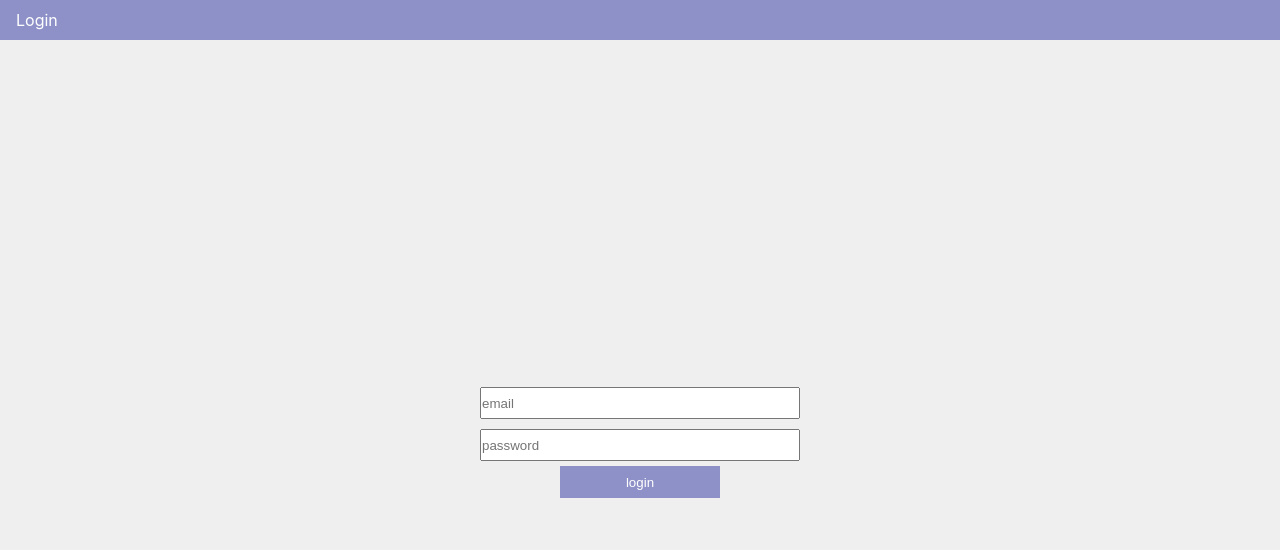
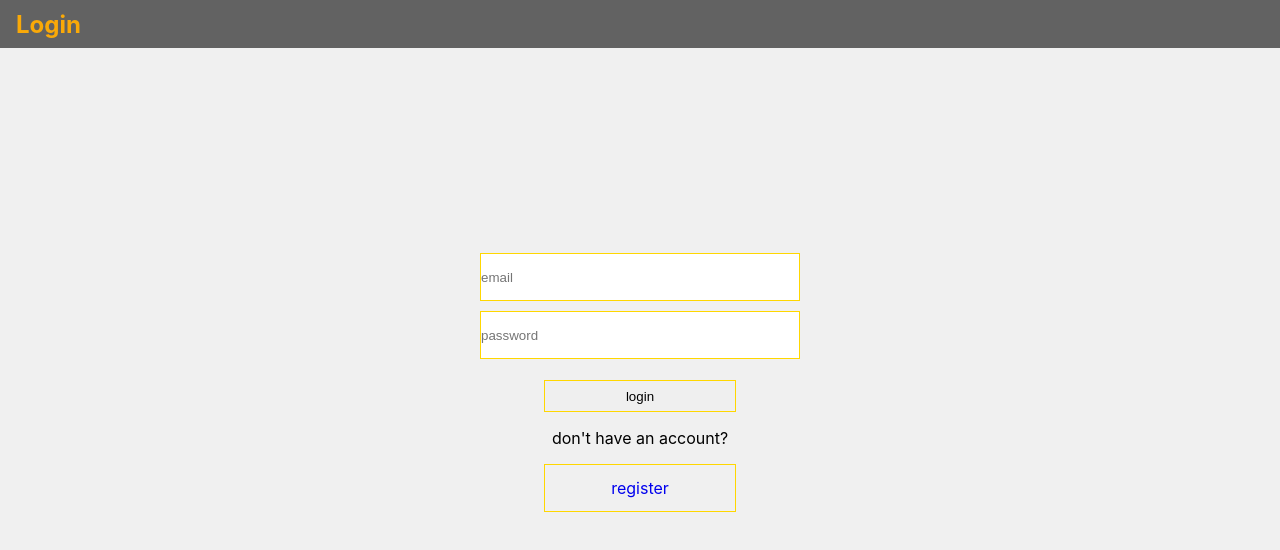
Before and after one commit to Russellgrd/dailyblogs, a React (Vite) app: page /login in a window 1280 px wide. Shown: the top 550 px of the page. Built offline with nearby package versions, Linux system fonts and the light colour scheme; no server answers.

Commit message:
added some placeholder styling to nav bar as well as login and register forms

```diff
--- a/src/components/Home.tsx
+++ b/src/components/Home.tsx
@@ -13,8 +13,7 @@ const Home = () => {
 
     return (
         <div className="home">
-            <h1 className="homeHeading">Blogs</h1>
-            <img className='homeBackground' src={homeBackground} alt="notebook" />
+            <h1 className='homeHeading'>Daily Blogs</h1>
         </div>
     )
 }
--- a/src/components/Login.tsx
+++ b/src/components/Login.tsx
@@ -2,6 +2,7 @@ import { useState } from "react";
 import { useFormik } from 'formik'
 import { loginSchema } from '../Validation/UserValidation';
 import { useNavigate } from 'react-router-dom';
+import { Link } from "react-router-dom";
 
 const Login = () => {
 
@@ -63,6 +64,8 @@ const Login = () => {
                 />
                 <button type="submit">login</button>
             </form>
+            <p>don't have an account?</p>
+            <Link className="loginRegisterButton" to="/register">register</Link>
         </div>
     )
 }
--- a/src/components/Nav.tsx
+++ b/src/components/Nav.tsx
@@ -27,7 +27,7 @@ const Nav = () => {
         <ul className="nav">
             {userContext?.user?.email ?
                 <li className="navChild">
-                    <Link to='/logout'>Logout</Link>
+                    <Link to='/logout'>logout</Link>
                 </li> : <li className="navChild">
                     <Link to='/login'>Login</Link>
                 </li>
@@ -35,14 +35,14 @@ const Nav = () => {
 
             {userContext?.user?.email &&
                 <li className="navChild">
-                    <Link to='/posts'>Posts</Link>
+                    <Link to='/posts'>posts</Link>
                 </li>}
 
             {userContext?.user?.email &&
                 <li className="navChild">
                     <Link to='/submitblog'>submit post</Link>
                 </li>}
-            {userContext?.user?.email && <p>{userContext?.user?.email}</p>}
+            {userContext?.user?.email && <p className="navUserEmail">{userContext?.user?.email}</p>}
         </ul>
 
     )
--- a/src/components/Posts.tsx
+++ b/src/components/Posts.tsx
@@ -1,4 +1,4 @@
-import { useEffect, useState, useContext } from 'react'
+import { useEffect, useState, useContext, ReactHTMLElement } from 'react'
 import moment from 'moment';
 import { UserContext } from '../context/UserContext';
 import { useIsAuth } from '../helpers/useIsAuth';
@@ -32,16 +32,21 @@ const Posts = () => {
     }, []);
 
 
+    const handleBlogDelete = (e: React.MouseEvent<HTMLElement>) => {
+        console.log(e.target);
+    }
 
     return (
         <div className='posts'>
-            <h1>Posts</h1>
+
             {blogs && blogs.map((blog: { _id: string, blogTitle: string, blogBody: string, blogImageName: string, createdAt: string, email: string }) =>
                 <div className='post' key={blog._id}>
                     <h1 className='postHeading'>{blog.blogTitle}</h1>
                     <p>Written {moment(blog.createdAt).format('DD-MM-YYYY HH:mm')} by {blog.email.split("@")[0]}</p>
                     <p className='postBody'> {blog.blogBody} </p>
                     {blog.blogImageName && <img className='postImage' src={"http://localhost:3000/images/" + blog.blogImageName} />}
+                    {/* {userContext.user.email === blog.email ? <button onClick={(e) => { handleBlogDelete(e) }}> delete </button> : null}
+                    {JSON.stringify({ emailUserContext: userContext.user.email, emailBlogDatabase: blog.email })} */}
                 </div>
             )}
         </div>
--- a/src/components/SubmitBlog.tsx
+++ b/src/components/SubmitBlog.tsx
@@ -64,6 +64,9 @@ const SubmitBlog = () => {
                     onBlur={formik.handleBlur}
                     onChange={formik.handleChange}
                 />
+                <label className='blogFileButton' htmlFor='blogImage'>
+                    add image
+                </label>
                 <input
                     className='blogFile'
                     typeof='file'
--- a/src/index.css
+++ b/src/index.css
@@ -9,7 +9,7 @@
 html {
   font-weight: 16px;
   font-family: Inter, system-ui, Avenir, Helvetica, Arial, sans-serif;
-  background-color: #efefef;
+  background-color: #efefefe4;
 }
 
 .wrapper {
@@ -18,19 +18,21 @@ html {
   display: flex;
   flex-direction: column;
   align-items: center;
+
 }
 
 
 .nav {
-  height: 5vh;
+  height: 6vh;
+  position: fixed;
   padding-left: 1rem;
   display: flex;
   align-items: center;
   width: 100%;
   min-height: 5vh;
-  background-color: rgba(93, 99, 181, 0.665);
   align-items: center;
   justify-content: center;
+  background-color: rgba(0, 0, 0, 0.591);
 }
 
 .navChild {
@@ -41,28 +43,41 @@ html {
 
 }
 
-.navChild > a{
+.navChild>a {
   list-style: none;
   text-decoration: none;
-  color: white;
-  font-weight: 400;
+  color: #faa907;
+  font-weight: 700;
+  font-size: 1.5rem;
+}
+
+.navUserEmail {
+  font-size: 1.2rem;
+  margin-right: 1rem;
+  color: #faa907;
+
 
 }
 
 .home {
   display: flex;
-  height: 95vh;
+  height: 100vh;
   width: 100%;
   align-items: center;
   justify-content: center;
   flex-direction: column;
-  border: 2px solid gold;
+  background-image: url('./assets/home_background.jpg');
+  background-repeat: no-repeat;
+  background-size: cover;
+  background-position: center;
+
 }
 
 .homeHeading {
   font-family: 'Lobster', cursive;
   font-size: 3rem;
   margin-bottom: 1rem;
+  color: #F5AE23;
 }
 
 .homeBackground {
@@ -86,18 +101,21 @@ html {
   width: 25%;
 }
 
-.registerForm > input {
-  margin: 5px;
-  height: 2rem;
+.registerForm>input {
+  border: 1px solid gold;
+  width: 20rem;
+  height: 3rem;
+  margin-top: 1rem;
 }
 
-.registerForm > button {
-  background-color: rgb(85, 140, 196);
-  height: 2rem;
+.registerForm>button {
+  margin-top: 1rem;
+  border: 1px solid gold;
+  height: 3rem;
 }
 
 .login {
-  min-height: 100vh;
+  min-height: 95vh;
   width: 100%;
   display: flex;
   flex-direction: column;
@@ -113,18 +131,33 @@ html {
   align-items: center;
 }
 
-.loginForm > input {
+.loginForm>input {
+  border: 1px solid gold;
   margin: 5px;
-  height: 2rem;
+  height: 3rem;
   min-width: 50%;
 }
 
-.loginForm > button {
-  background-color: rgba(93, 99, 181, 0.665);
+.loginForm>button {
   height: 2rem;
-  min-width: 25%;
-  border: none;
-  color: white;
+  width: 12rem;
+  border: 1px solid gold;
+  margin-top: 1rem;
+  margin-bottom: 1rem;
+
+}
+
+.loginRegisterButton {
+  margin-top: 1rem;
+  display: flex;
+  align-items: center;
+  justify-content: center;
+  border: 1px solid gold;
+  width: 12rem;
+  text-align: center;
+  text-decoration: none;
+  height: 3rem;
+  text-align: center;
 }
 
 .submitBlog {
@@ -136,7 +169,7 @@ html {
   justify-content: center;
 }
 
-.submitBlogForm{
+.submitBlogForm {
   height: 50vh;
   display: flex;
   flex-direction: column;
@@ -144,14 +177,18 @@ html {
   justify-content: space-around;
   align-items: center;
   width: 50%;
-  background:rgba(93, 99, 181, 0.665);
+}
+
+*:focus {
+  outline: none;
 }
 
 .blogTitle {
   border: none;
   width: 100%;
-  height: 2rem;
+  height: 3rem;
   padding: 1rem;
+  border: 1px solid gold;
 }
 
 .blogBody {
@@ -159,22 +196,30 @@ html {
   height: 100%;
   width: 100%;
   padding: 1rem;
+  border: 1px solid gold;
 }
 
 .blogFile {
-  margin: 1rem;
-  height: 2rem;
-
+  display: none;
+}
+.blogFileButton {
+  margin-top: 1rem;
+  padding: 5px;
+  width: 12rem;
+  height: 3rem;
+  text-align: center;
+  border: 1px solid gold;
 }
 
 .blogButton {
-  border: none;
-  height: 2rem;
-  width: 6rem;
+  border: 1px solid gold;
+  padding: 5px;
+  width: 12rem;
+  height: 3rem;
   margin: 1rem;
 }
 
-.posts{
+.posts {
   display: flex;
   flex-direction: column;
   min-height: 100vh;
@@ -182,7 +227,8 @@ html {
   align-items: center;
 }
 
-.post{
+.post {
+  margin-top: 2rem;
   display: flex;
   flex-direction: column;
   width: 80%;
@@ -190,15 +236,15 @@ html {
   justify-content: center;
 }
 
-.postHeading{
+.postHeading {
   margin: 1rem;
 }
 
-.postBody{
+.postBody {
   margin: 1rem;
 }
 
-.postImage{
+.postImage {
   object-fit: cover;
   object-position: center;
   width: 50%;
```
Also changed, not shown: src/assets/home_background.jpg.
